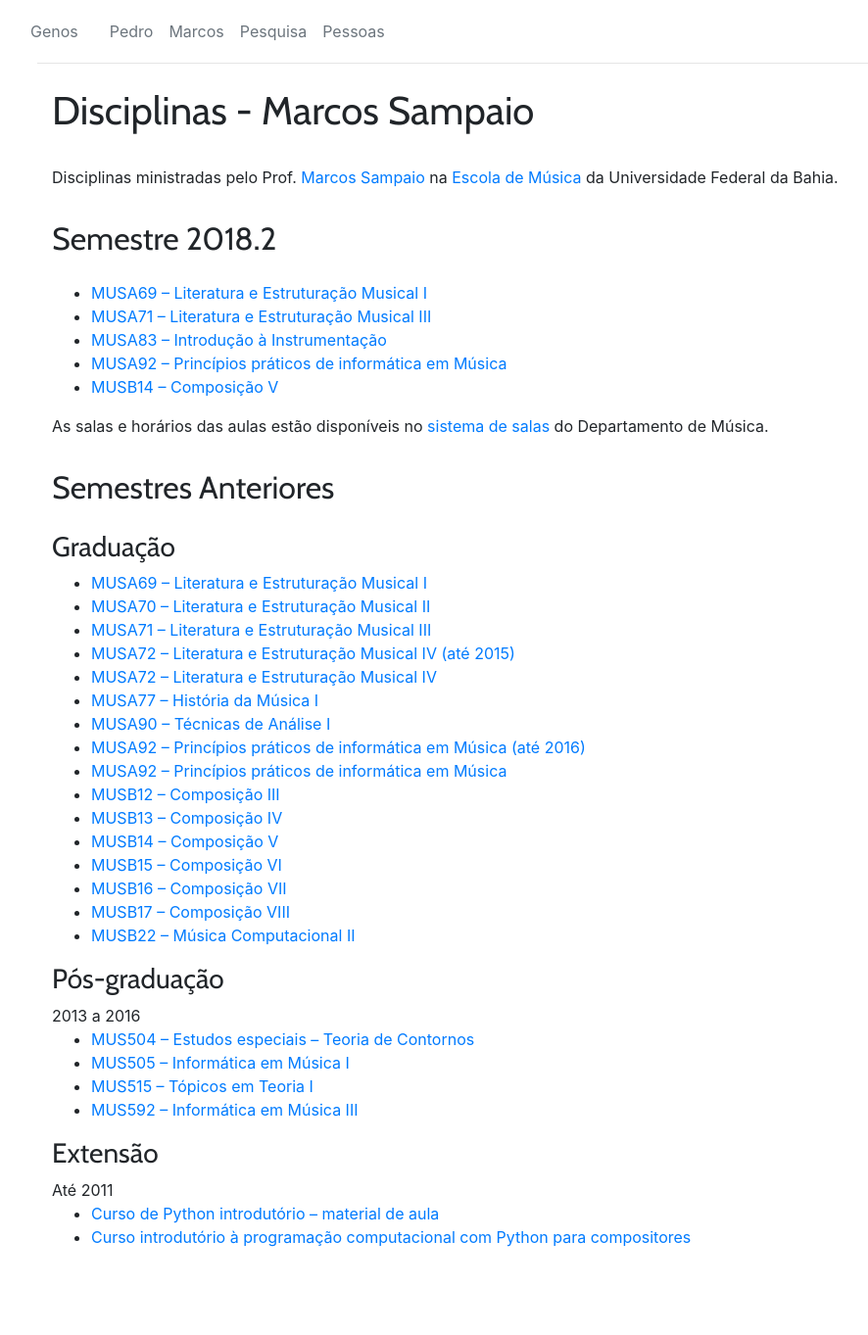
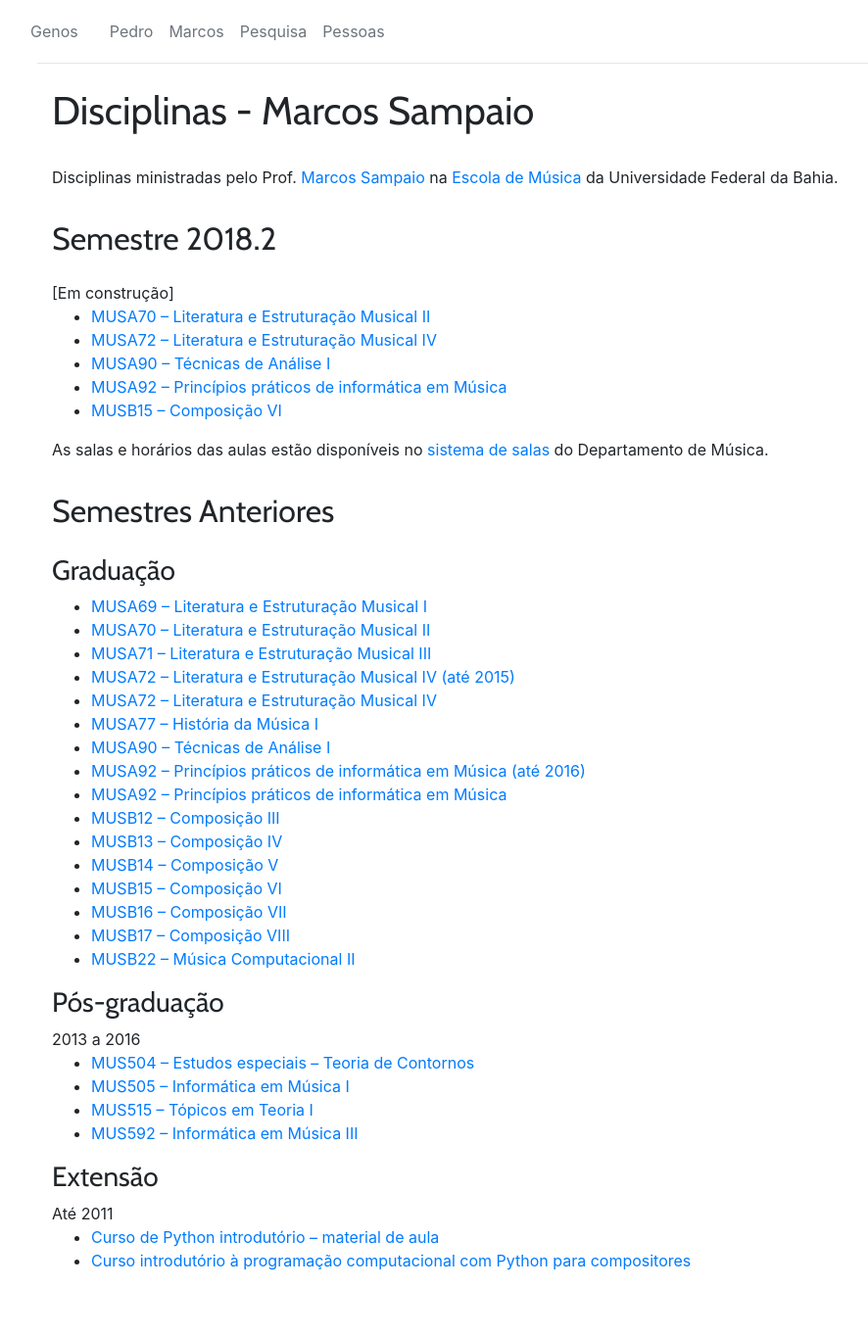
Before and after one commit to kroger/genosmus, a Jekyll site: the page built from _marcos/index.html, in a window 1280 px wide. Shown: the whole page at 98% size, without its empty margins (47-933 px from the left). Built offline with Jekyll 4.4.1, drawn with Linux system fonts in a browser that asks for light colours; before the commit the page ends 1339 px from its top, so only the background shows below that.

Commit message:
Atualização das disciplinas do semestre

```diff
--- a/_data/docentes.yml
+++ b/_data/docentes.yml
@@ -7,8 +7,8 @@
     website: "https://marcos.sampaio.me"
     email: "marcos@sampaio.me"
     atual:
-      - musa69
-      - musa71
-      - musa83
+      - musa70
+      - musa72
+      - musa90
       - musa92
-      - musb14
+      - musb15
--- a/_marcos/index.html
+++ b/_marcos/index.html
@@ -10,6 +10,8 @@
 <h2>Semestre {{ site.semestre }}</h2>
 
 {% assign pages = site.marcos | sort %}
+
+[Em construção]
 
 <ul>
     {% for page in pages %}
```
